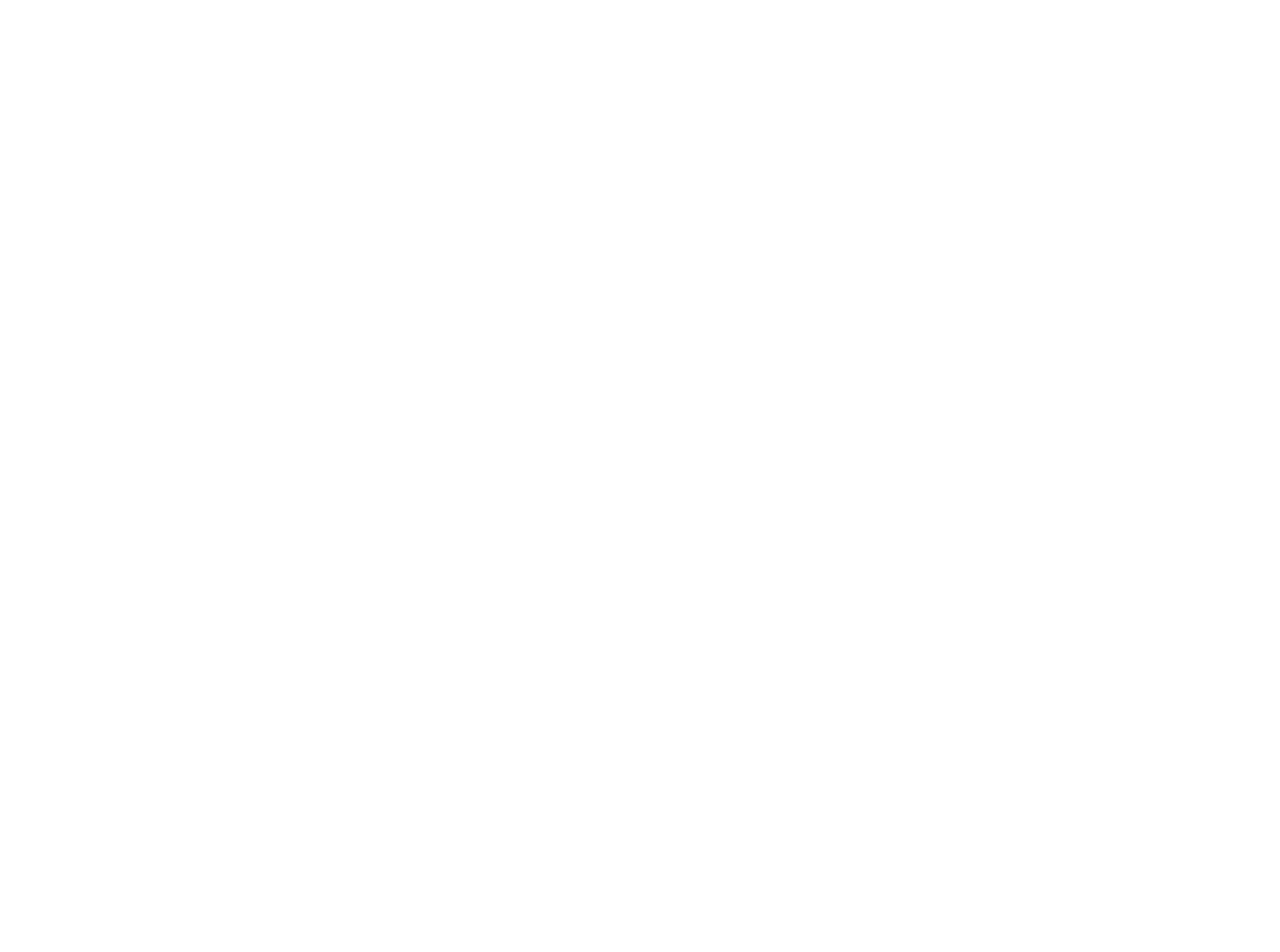
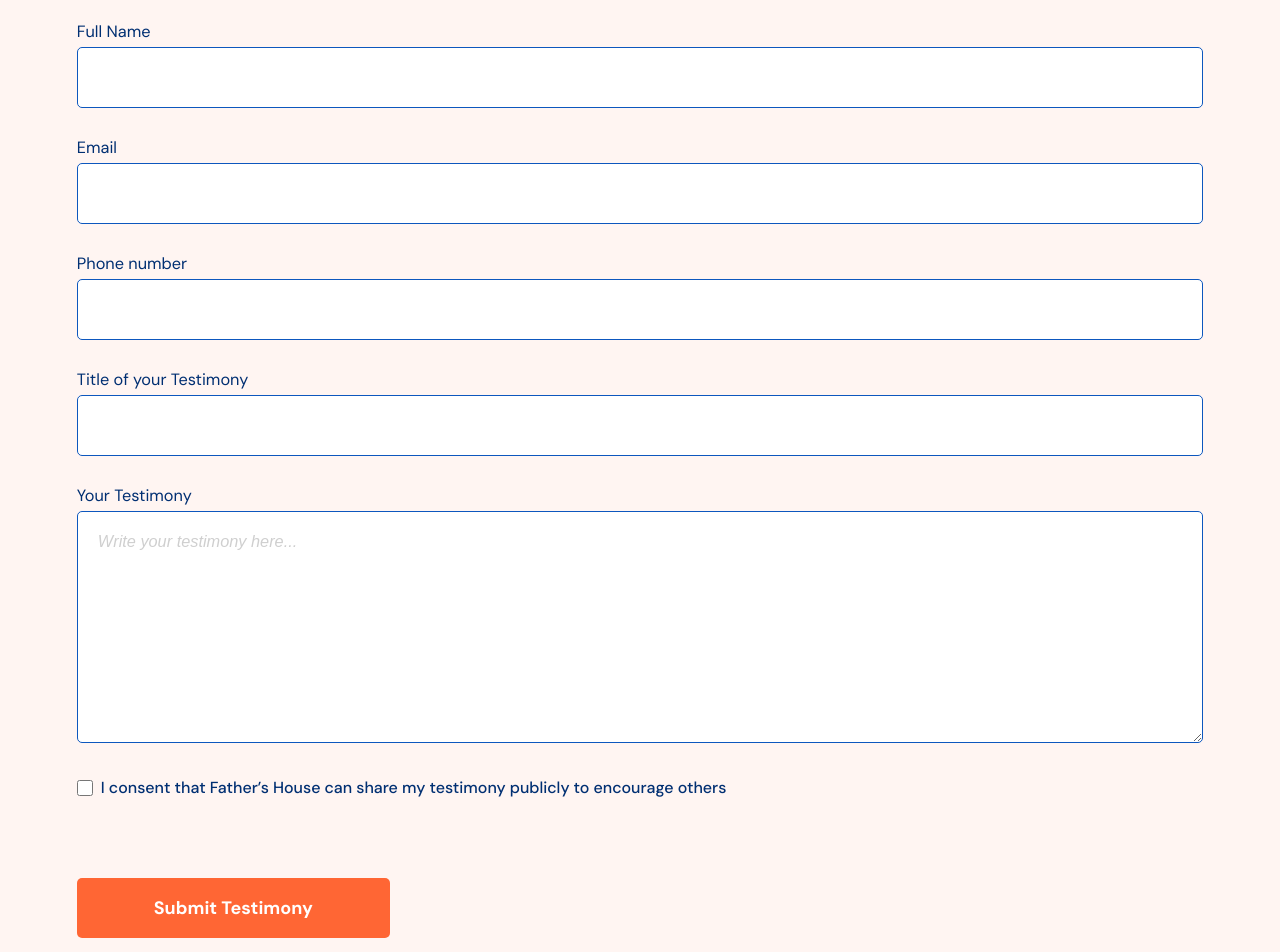
Before and after one commit to umadmego/umadmego, a Next.js app: page /testimony/new in a window 1280 px wide. Shown: the part 800-1752 px from the top of the page. Before the commit the page ends 800 px from the top, so only its background shows below. Built offline with nearby package versions, Linux system fonts and the light colour scheme.

Commit message:
send testimony

```diff
--- a/next.config.js
+++ b/next.config.js
@@ -5,6 +5,7 @@
     SESSION_NAME: 'TFH Web',
     SESSION_KEY: 'TFH_WEB_USER',
     API_URL: 'https://www.goldenogbeka.com/api/v2',
+    // API_URL: 'http://localhost:5000/api/v2',
     API_KEY: 'TFH_ADMIN',
     YOUTUBE_API_KEY: 'AIzaSyBR2Wg2mC2BTHj0ONibXzPyNpnhL2Egjxg',
     YOUTUBE_UPLOAD_KEY: 'UU4jT_fVaY8Yf_FkWaDphPPg',
--- a/package.json
+++ b/package.json
@@ -27,7 +27,7 @@
     "react-modal": "^3.16.1",
     "react-redux": "^8.0.5",
     "react-select": "^5.7.7",
-    "react-toastify": "^9.1.2",
+    "react-toastify": "^9.1.3",
     "react-use-draggable-scroll": "^0.4.7",
     "tailwindcss": "3.3.1",
     "typescript": "5.0.4",
--- a/src/common/Button/styles.module.css
+++ b/src/common/Button/styles.module.css
@@ -2,6 +2,7 @@
   background-color: #FF6634;
   padding-inline: 20px;
   width: fit-content;
+  max-width: 100% !important;
   height: 60px;
   border-radius: 5px;
   transition: all 0.5s;
--- /dev/null
+++ b/src/common/Checkbox/index.tsx
@@ -0,0 +1,33 @@
+import React from 'react';
+
+const Checkbox = ({
+  className,
+  id,
+  label,
+  styledLabel,
+  ...rest
+}: {
+  className?: string;
+  id: string;
+  styledLabel?: React.ReactNode;
+} & React.HTMLProps<HTMLInputElement>) => {
+  return (
+    <div className={'flex items-center ' + className}>
+      <input
+        id={id}
+        type='checkbox'
+        value=''
+        className='w-4 h-4 text-primary bg-gray-100 border-gray-300 rounded focus:[#002F72] focus:ring-2 text-left'
+        {...rest}
+      />
+      {label && (
+        <label htmlFor={id} className='ml-2 font-medium text-primary'>
+          {label}
+        </label>
+      )}
+      {styledLabel && <label htmlFor={id}>{styledLabel}</label>}
+    </div>
+  );
+};
+
+export default Checkbox;
--- /dev/null
+++ b/src/common/TextArea/TextArea.tsx
@@ -0,0 +1,92 @@
+import { HTMLProps, useState } from 'react';
+
+interface Props {
+  label?: string;
+  formik?: any;
+  name: string;
+  className?: string;
+  placeholder?: string;
+  hint?: string;
+  useFormik?: boolean;
+  onChange?: React.ChangeEventHandler<HTMLTextAreaElement> | undefined;
+  value?: string | number;
+  showError?: boolean;
+  error?: string;
+  required?: boolean;
+  [x: string]: any;
+}
+
+function TextArea({
+  label = '',
+  formik,
+  name,
+  className = '',
+  placeholder,
+  hint,
+  useFormik = true,
+  onChange,
+  value,
+  showError = false,
+  error,
+  required,
+  ...rest
+}: Props & HTMLProps<HTMLTextAreaElement>) {
+  return (
+    <div className={'inputContainer ' + className}>
+      {useFormik ? (
+        <>
+          {label && (
+            <label
+              htmlFor={name}
+              className={` ${
+                formik.touched[name] && formik.errors[name] ? 'errorText' : ''
+              }`}
+            >
+              {label}
+            </label>
+          )}
+
+          {hint && <div className='font-light text-xs italic text-gray-400'>{hint}</div>}
+          <div className='relative'>
+            <textarea
+              name={name}
+              id={name}
+              placeholder={placeholder}
+              value={formik.values[name]}
+              onChange={formik.handleChange}
+              onBlur={formik.handleBlur}
+              className={formik.touched[name] && formik.errors[name] ? 'inputError' : ''}
+              {...rest}
+            ></textarea>
+          </div>
+
+          {formik.touched[name] && formik.errors[name] && (
+            <div className='error'>{formik.errors[name]}</div>
+          )}
+        </>
+      ) : (
+        <div className={'inputContainer ' + className}>
+          <label htmlFor={name} className={` ${showError ? 'errorText' : ''}`}>
+            {label}
+          </label>
+          {hint && <div className='font-light text-xs italic text-gray-400'>{hint}</div>}
+          <div className='relative'>
+            <textarea
+              name={name}
+              id={name}
+              placeholder={placeholder}
+              value={value}
+              onChange={onChange}
+              required={required}
+              {...rest}
+            ></textarea>
+          </div>
+
+          {showError && <div className='error'>{error}</div>}
+        </div>
+      )}
+    </div>
+  );
+}
+
+export default TextArea;
--- a/src/components/layout/AppLayout/index.tsx
+++ b/src/components/layout/AppLayout/index.tsx
@@ -2,8 +2,6 @@
 import Footer from '../Footer';
 import MobileDownloadBar from '../MobileDownloadBar';
 import Navbar from '../Navbar';
-import { ToastContainer } from 'react-toastify';
-import 'react-toastify/dist/ReactToastify.css'; // toast css
 import DirectionSection from '@/components/homepage/DirectionSection';
 import SubscribeSection from '@/components/homepage/SubscribeSection';
 
@@ -14,21 +12,9 @@
       <MobileDownloadBar />
       <main className='bg-[#FFF5F2]'>
         {children}
-
         <DirectionSection />
         <SubscribeSection />
       </main>
-      <ToastContainer
-        style={{
-          fontSize: 16,
-          zIndex: 30,
-        }}
-        theme='colored'
-        autoClose={5000}
-        position='top-right'
-        hideProgressBar={true}
-        closeOnClick={true}
-      />
       <Footer />
     </>
   );
--- /dev/null
+++ b/src/components/testimony/SendTestimonyForm.tsx
@@ -0,0 +1,126 @@
+import { appAxios } from '@/api/axios';
+import Button from '@/common/Button';
+import Checkbox from '@/common/Checkbox';
+import LabelInput from '@/common/LabelInput/LabelInput';
+import TextArea from '@/common/TextArea/TextArea';
+import { sendCatchFeedback, sendFeedback } from '@/functions/feedback';
+import { useFormik } from 'formik';
+import { useRouter } from 'next/router';
+import React from 'react';
+import * as yup from 'yup';
+
+interface FormValues {
+  source: string;
+  fullName: string;
+  summary: string;
+  content: string;
+  phoneNumber: string;
+  email: string;
+  loading: boolean;
+  consent: boolean;
+}
+
+const SendTestimonyForm = () => {
+  const router = useRouter();
+  const formik = useFormik<FormValues>({
+    initialValues: {
+      email: '',
+      fullName: '',
+      summary: '',
+      content: '',
+      phoneNumber: '',
+      loading: false,
+      source: 'web',
+      consent: false,
+    },
+    onSubmit: () => {
+      submitValues();
+    },
+    validationSchema: yup.object({
+      email: yup.string().email('Enter a valid email').required('Email is required'),
+      fullName: yup.string().required('Required'),
+      summary: yup.string().required('Required'),
+      content: yup.string().required('Required'),
+      phoneNumber: yup.string().required('Required'),
+      consent: yup
+        .bool()
+        .oneOf([true], 'Please provide your consent to share your testimony'),
+    }),
+  });
+
+  const submitValues = async () => {
+    try {
+      formik.setFieldValue('loading', true);
+      const response = await appAxios.post('/testimony/new', {
+        email: formik.values.email,
+        source: formik.values.source,
+        fullName: formik.values.fullName,
+        summary: formik.values.summary,
+        content: formik.values.content,
+        phoneNumber: formik.values.phoneNumber,
+      });
+
+      sendFeedback(
+        `${response.data?.message}, Your testimony would be reviewed for approval`,
+        'success'
+      );
+      formik.resetForm();
+
+      router.push('/testimony');
+    } catch (error) {
+      sendCatchFeedback(error);
+    } finally {
+      formik.setFieldValue('loading', false);
+    }
+  };
+  return (
+    <form className='w-full flex flex-col' onSubmit={formik.handleSubmit}>
+      <LabelInput
+        formik={formik}
+        name='fullName'
+        label='Full Name'
+        className='mb-[29px]'
+      />
+      <LabelInput formik={formik} name='email' label='Email' className='mb-[29px]' />
+      <LabelInput
+        formik={formik}
+        name='phoneNumber'
+        label='Phone number'
+        className='mb-[29px]'
+        type='tel'
+      />
+      <LabelInput
+        formik={formik}
+        name='summary'
+        label='Title of your Testimony'
+        className='mb-[29px]'
+      />
+      <TextArea
+        formik={formik}
+        name='content'
+        label='Your Testimony'
+        placeholder='Write your testimony here...'
+        className='mb-[29px]'
+        rows={10}
+      />
+
+      <Checkbox
+        id='consent'
+        checked={formik.values.consent}
+        onChange={() => {
+          formik.setFieldTouched('consent', true);
+          formik.setFieldValue('consent', !formik.values.consent);
+        }}
+        label='I consent that Father’s House can share my testimony publicly to encourage others'
+      />
+      {formik.touched.consent && formik.errors.consent && (
+        <div className='error mt-2'>{formik.errors.consent}</div>
+      )}
+      <Button type='submit' className='mt-20 !w-[313px]' loading={formik.values.loading}>
+        Submit Testimony
+      </Button>
+    </form>
+  );
+};
+
+export default SendTestimonyForm;
--- /dev/null
+++ b/src/components/testimony/SendTestimonyHeader.tsx
@@ -0,0 +1,16 @@
+import React from 'react';
+
+const SendTestimonyHeader = () => {
+  return (
+    <header className='testimony-header-bg px-primary h-[205px] md:h-[305px] lg:h-[405px] flex flex-col items-center justify-center text-center gap-3 text-white'>
+      <h1 className='font-secondary font-bold text-2xl md:text-[32px] lg:text-[40px]'>
+        Share your testimony
+      </h1>
+      <p className='font-normal text-lg md:text-xl lg:text-2xl'>
+        Share of the Wondrous works of God in your life
+      </p>
+    </header>
+  );
+};
+
+export default SendTestimonyHeader;
--- a/src/pages/_app.tsx
+++ b/src/pages/_app.tsx
@@ -4,12 +4,25 @@
 import '@/styles/backgrounds.css';
 import type { AppProps } from 'next/app';
 import { Provider } from 'react-redux';
+import 'react-toastify/dist/ReactToastify.css'; // toast css
+import { ToastContainer } from 'react-toastify';
 
 export default function App({ Component, pageProps }: AppProps) {
   return (
     <Provider store={store}>
       <HeadElement />
       <Component {...pageProps} />
+      <ToastContainer
+        style={{
+          fontSize: 16,
+          zIndex: 30,
+        }}
+        theme='colored'
+        autoClose={5000}
+        position='top-right'
+        hideProgressBar={true}
+        closeOnClick={true}
+      />
     </Provider>
   );
 }
--- a/src/pages/testimony/new.tsx
+++ b/src/pages/testimony/new.tsx
@@ -1,7 +1,23 @@
+import AppLayout from '@/components/layout/AppLayout';
+import SendTestimonyForm from '@/components/testimony/SendTestimonyForm';
+import SendTestimonyHeader from '@/components/testimony/SendTestimonyHeader';
 import React from 'react';
 
 const NewTestimony = () => {
-  return <div>NewTestimony</div>;
+  return (
+    <AppLayout>
+      <SendTestimonyHeader />
+      <div className='px-primary py-[100px]'>
+        <h2 className='text-primary font-bold text-[30px] lg:text-[40px] text-center font-secondary  mb-3'>
+          Give us the full details
+        </h2>
+        <p className='text-lg lg:text-2xl text-center font-medium mb-[78px]'>
+          Share the details of your testimony to encourage others
+        </p>
+        <SendTestimonyForm />
+      </div>
+    </AppLayout>
+  );
 };
 
 export default NewTestimony;
--- a/src/styles/globals.css
+++ b/src/styles/globals.css
@@ -29,6 +29,7 @@
 .inputContainer>label {
   font-size: 1.02038125rem;
   font-weight: 400;
+  color: #002F72;
 }
 
 .formContainer>h2 {
@@ -51,14 +52,15 @@
 }
 
 .inputContainer>* input:focus,
-textarea {
+textarea:focus {
   border: 1px solid #002F72 !important;
   outline: 1px solid #002F72 !important;
 }
 
 .inputContainer>* input::placeholder,
 textarea::placeholder {
-  color: #002F72;
+  color: #CFCFCF;
+  font-style: italic;
 }
 
 .inputError {
```
Also changed, not shown: 1 other file (tests, documents, lock files or other folders).
